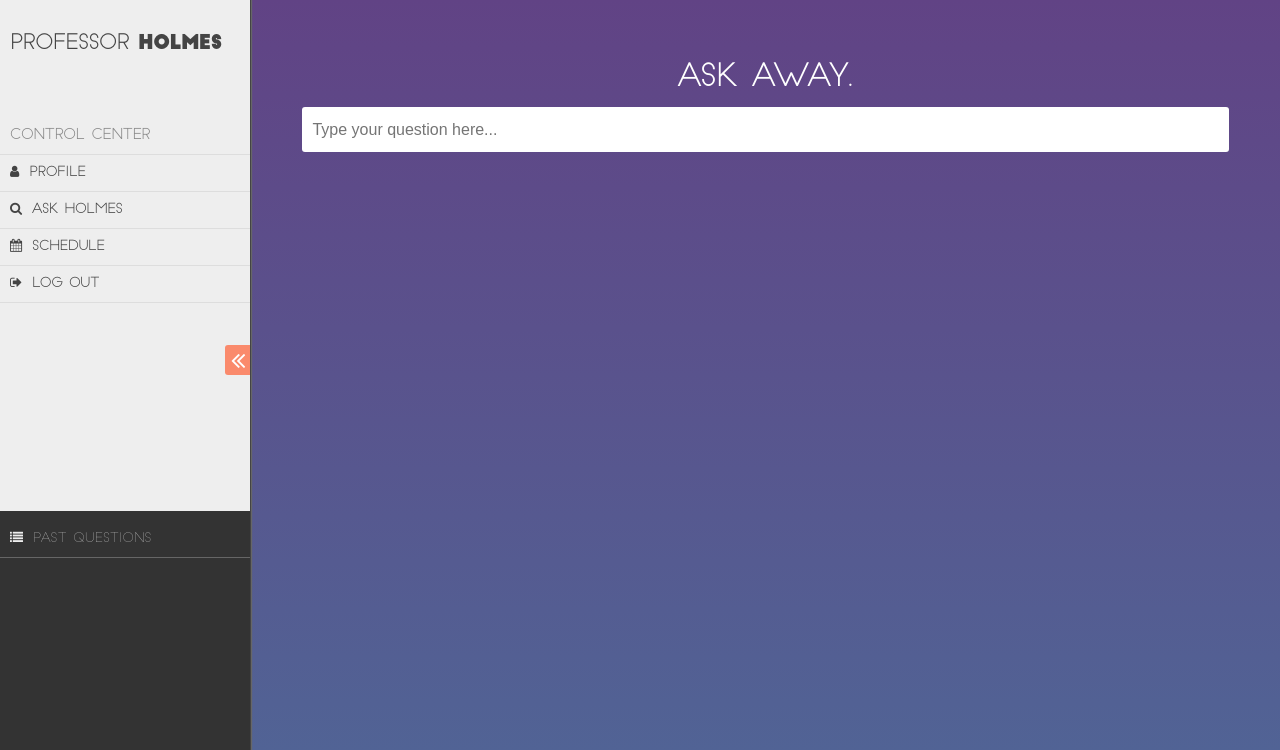
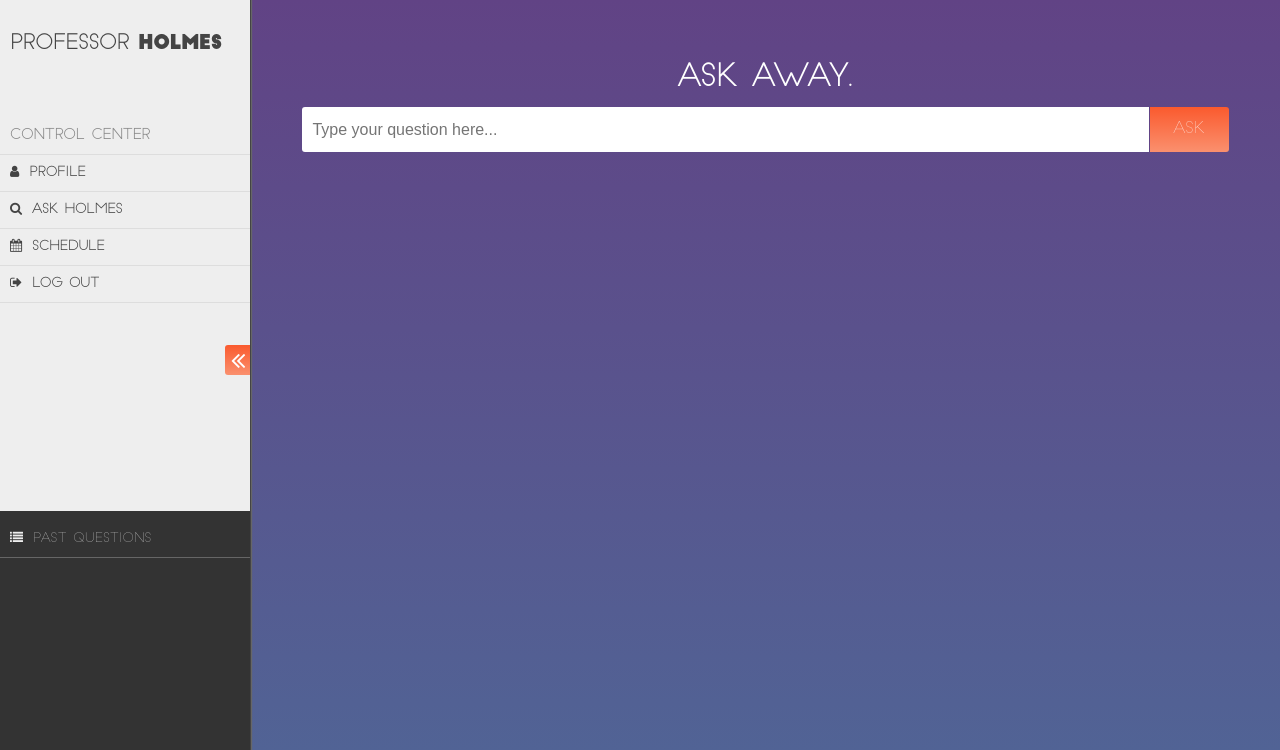
Before and after one commit to JinSun2014/CourseAdvisor, a Django app: template templates/index.html in a window 1280 px wide. Shown: the part 50-800 px from the top of the page. Run offline with Django 3.2, Linux system fonts and the light colour scheme; the template is opened without the code that fills it, so the values that code supplies are empty; parts of the project's set-up code (start-up, migrations or seed data) failed here and were passed over; some libraries are stand-ins or nearby versions.

Commit message:
added ask button next to input for ease of use, added orange gradients

```diff
--- a/static/css/style.css
+++ b/static/css/style.css
@@ -126,7 +126,10 @@ html {
         bottom: 50%;
         width: 25px;
         height: 30px;
-        background-color: #FA8A6C;
+        background: -webkit-linear-gradient(#FA5A2E, #FA906E);
+        background: -o-linear-gradient(#FA5A2E, #FA906E);
+        background: -moz-linear-gradient(#FA5A2E, #FA906E);
+        background: linear-gradient(#FA5A2E, #FA906E);
         border: none;
         border-radius: 3px 0 0 3px;
         outline: none;
@@ -165,21 +168,39 @@ html {
             font-size: 30px;
             color: #fff; }
           html body main div.main-content section.query form input {
-            display: block;
+            display: inline-block;
             margin: 0 auto;
             padding: 0 10px;
-            width: calc(100% - 20px);
+            width: calc(100% - 20px - 80px);
             height: 45px;
             font-size: 16px;
             color: #444;
             border: none;
-            border-radius: 3px;
+            border-radius: 3px 0 0 3px;
             outline: none;
             cursor: pointer; }
           html body main div.main-content section.query form input:hover {
             opacity: 0.9; }
           html body main div.main-content section.query form input:focus {
             opacity: 1.0; }
+          html body main div.main-content section.query form button {
+            display: inline-block;
+            width: 80px;
+            height: 45px;
+            vertical-align: top;
+            font-family: "slim-joe";
+            font-size: 16px;
+            color: #fff;
+            background: -webkit-linear-gradient(#FA5A2E, #FA906E);
+            background: -o-linear-gradient(#FA5A2E, #FA906E);
+            background: -moz-linear-gradient(#FA5A2E, #FA906E);
+            background: linear-gradient(#FA5A2E, #FA906E);
+            border: 1px solid #614385;
+            border-style: none none none solid;
+            border-radius: 0 3px 3px 0;
+            cursor: pointer; }
+          html body main div.main-content section.query form button:hover {
+            opacity: 0.9; }
           html body main div.main-content section.query form h5.results-summary {
             opacity: 0;
             display: inline-block;
--- a/static/css/style.scss
+++ b/static/css/style.scss
@@ -5,6 +5,9 @@ $drawer-width: 250px;
 
 $main-background-color-1: #614385;
 $main-background-color-2: #516395;
+
+$orange-background-color-1: #FA5A2E;
+$orange-background-color-2: #FA906E;
 
 $result-background-color: #eee;
 
@@ -186,7 +189,10 @@ html {
 				bottom: 50%;
 				width: 25px;
 				height: 30px;
-				background-color: #FA8A6C;
+				background: -webkit-linear-gradient($orange-background-color-1, $orange-background-color-2);
+				background: -o-linear-gradient($orange-background-color-1, $orange-background-color-2);
+				background: -moz-linear-gradient($orange-background-color-1, $orange-background-color-2);
+				background: linear-gradient($orange-background-color-1, $orange-background-color-2);
 				border: none;
 				border-radius: 3px 0 0 3px;
 				outline: none;
@@ -237,15 +243,15 @@ html {
 							color: #fff;
 						}
 						input {
-							display: block;
+							display: inline-block;
 							margin: 0 auto;
 							padding: 0 10px;
-							width: calc(100% - 20px);
+							width: calc(100% - 20px - 80px);
 							height: 45px;
 							font-size: 16px;
 							color: #444;
 							border: none;
-							border-radius: 3px;
+							border-radius: 3px 0 0 3px;
 							outline: none;
 							cursor: pointer;
 						}
@@ -254,6 +260,26 @@ html {
 						}
 						input:focus {
 							opacity: 1.0;
+						}
+						button {
+							display: inline-block;
+							width: 80px;
+							height: 45px;
+							vertical-align: top;
+							font-family: "slim-joe";
+							font-size: 16px;
+							color: #fff;
+							background: -webkit-linear-gradient($orange-background-color-1, $orange-background-color-2);
+							background: -o-linear-gradient($orange-background-color-1, $orange-background-color-2);
+							background: -moz-linear-gradient($orange-background-color-1, $orange-background-color-2);
+							background: linear-gradient($orange-background-color-1, $orange-background-color-2);
+							border: 1px solid #614385;
+							border-style: none none none solid;
+							border-radius: 0 3px 3px 0;
+							cursor: pointer;
+						}
+						button:hover {
+							opacity: 0.9;
 						}
 						h5.results-summary {
 							opacity: 0;
--- a/static/js/script.js
+++ b/static/js/script.js
@@ -395,6 +395,7 @@ $(document).ready(function() {
 
 		toggleDrawer();
 	});
+
 	switch(page) {
 		case "index":
 			$('input.question').on("keypress", function(e) {
@@ -402,6 +403,10 @@ $(document).ready(function() {
 		            query();
 		            return false;
 		        }
+			});
+			$('input.question + button').click(function() {
+
+				query();
 			});
 			$(document).on('click', 'div.result-right', function() {
 
--- a/templates/index.html
+++ b/templates/index.html
@@ -55,7 +55,7 @@
             			<h2>Ask away.</h2>
             			{% csrf_token %}
 						<input type="hidden" name="csrfmiddlewaretoken" value="${csrf_token}" style="display:none"/>
-						<input class="question" placeholder="Type your question here...">
+						<input class="question" placeholder="Type your question here..."><button>Ask</button>
 						<h5 class="results-summary"><span class="results-quantity"></span> Results <span class="results-time"></span></h5>
 					</form>
 				</section>
```
Also changed, not shown: 1 other file.
